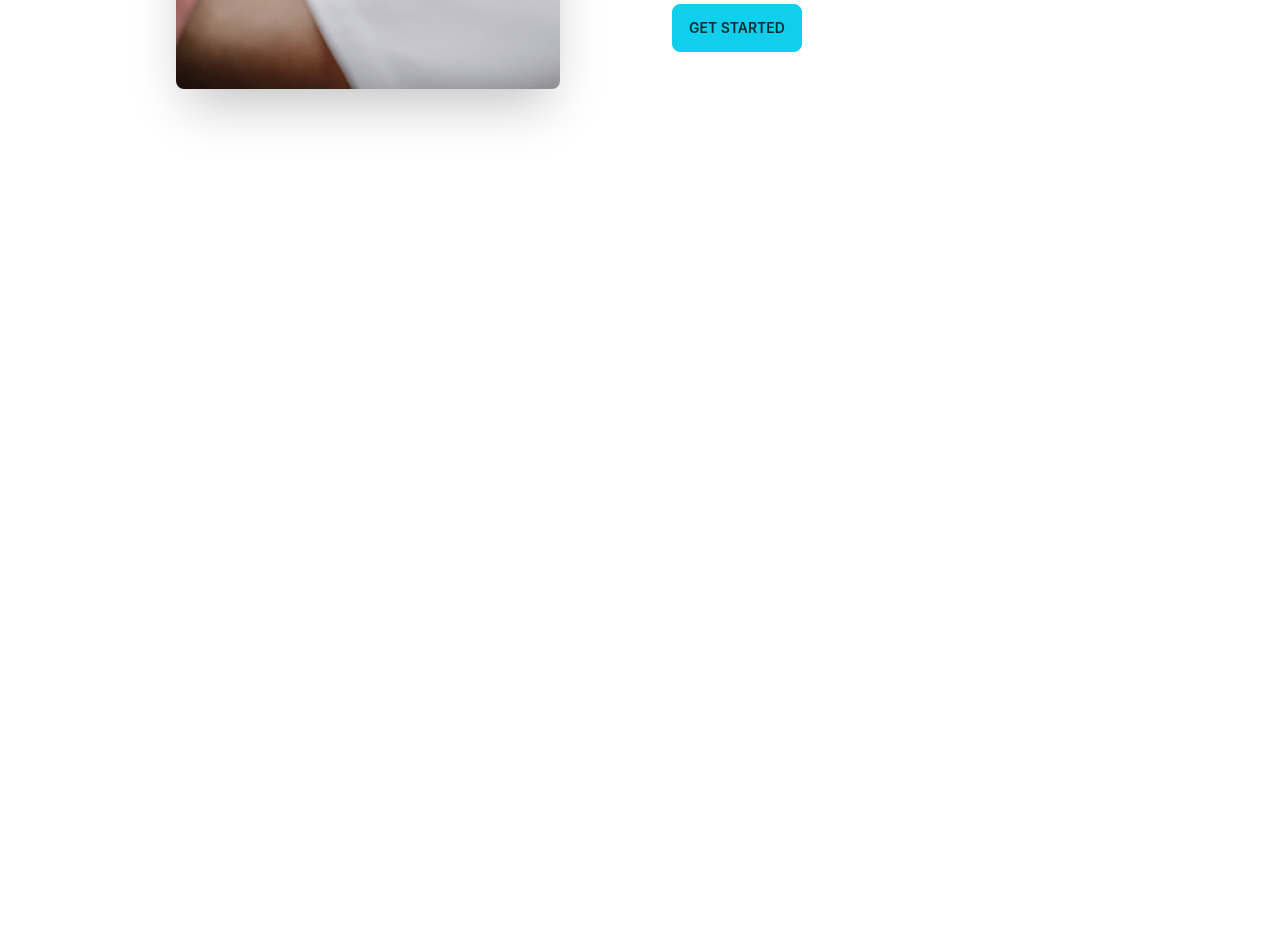
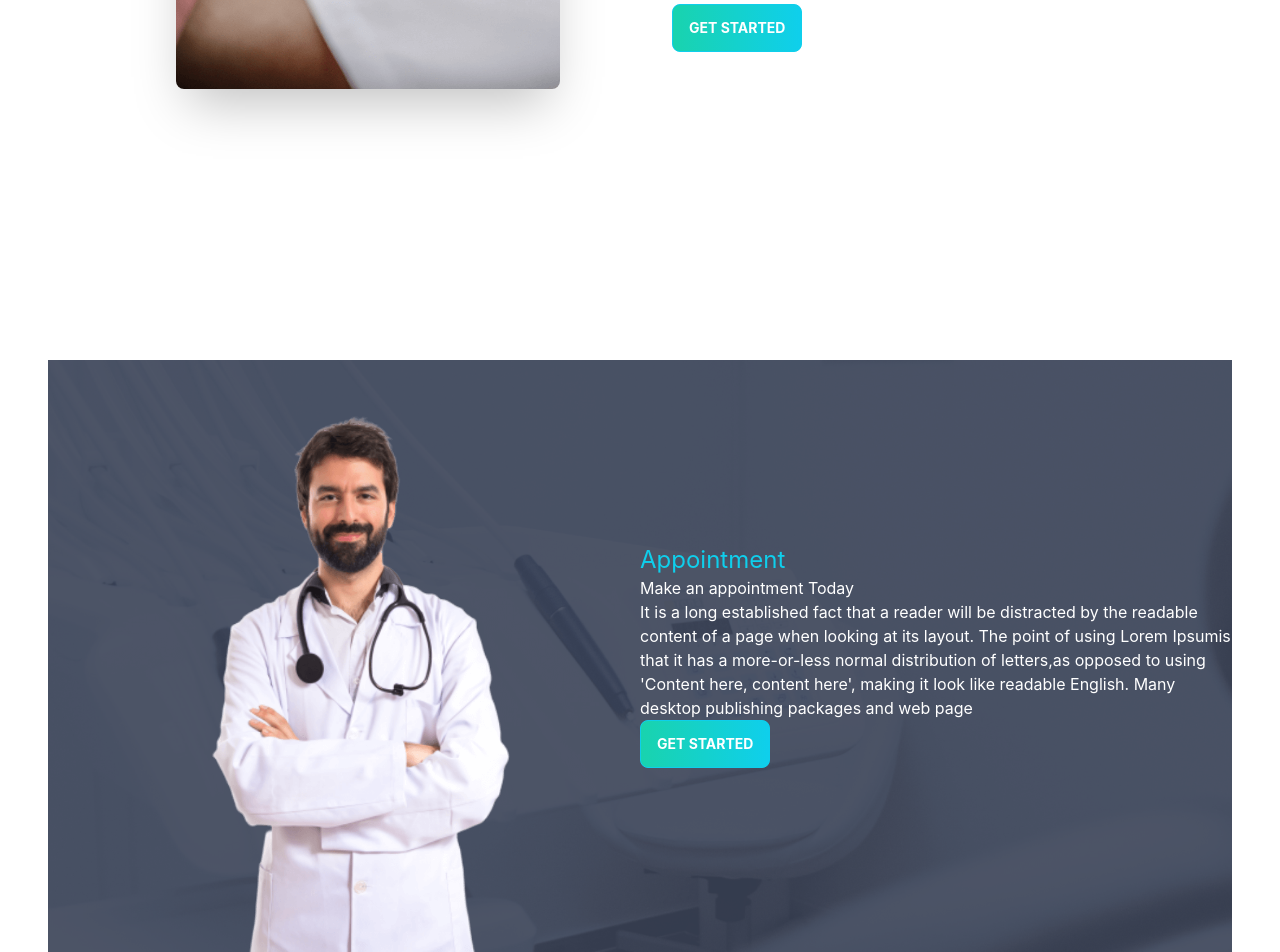
Before and after one commit to mdmehedihasan212/doctors-portal-client, a React (Create React App) app: page / in a window 1280 px wide. Shown: the part 2263-3215 px from the top of the page. Before the commit the page ends 2623 px from the top, so only its background shows below. Built offline with nearby package versions, Linux system fonts and the light colour scheme.

Commit message:
add background img with doctor banner

```diff
--- a/src/Pages/Home/Banner.js
+++ b/src/Pages/Home/Banner.js
@@ -1,15 +1,16 @@
 import React from 'react';
 import chair from '../../assets/images/chair.png';
+import PrimaryButton from '../Shared/PrimaryButton';
 
 const Banner = () => {
     return (
-        <div class="hero min-h-screen">
-            <div class="hero-content flex-col lg:flex-row-reverse">
+        <div className="hero min-h-screen">
+            <div className="hero-content flex-col lg:flex-row-reverse">
                 <img src={chair} alt='img' className="max-w-sm lg:max-w-lg rounded-lg shadow-2xl" />
                 <div>
-                    <h1 class="text-5xl font-bold">Your New Smile Starts Here</h1>
-                    <p class="py-6">Lorem Ipsum is simply dummy text of the printing and typesetting industry. Lorem Ipsum has been the industry's standard dummy text ever since.</p>
-                    <button class="btn btn-primary uppercase font-bold text-white bg-gradient-to-r from-secondary to-primary">Get Started</button>
+                    <h1 className="text-5xl font-bold">Your New Smile Starts Here</h1>
+                    <p className="py-6">Lorem Ipsum is simply dummy text of the printing and typesetting industry. Lorem Ipsum has been the industry's standard dummy text ever since.</p>
+                    <PrimaryButton>Get Started</PrimaryButton>
                 </div>
             </div>
         </div>
--- a/src/Pages/Home/Home.js
+++ b/src/Pages/Home/Home.js
@@ -1,6 +1,7 @@
 import React from 'react';
 import Banner from './Banner';
 import Info from './Info';
+import MakeAppointment from './MakeAppointment';
 import OurServices from './OurServices';
 
 const Home = () => {
@@ -9,6 +10,7 @@
             <Banner></Banner>
             <Info></Info>
             <OurServices></OurServices>
+            <MakeAppointment></MakeAppointment>
         </div>
     );
 };
--- a/src/Pages/Home/InfoCard.js
+++ b/src/Pages/Home/InfoCard.js
@@ -2,12 +2,12 @@
 
 const InfoCard = ({ img, cardTitle, bgColor, cardDetails }) => {
     return (
-        <div class={`card lg:card-side shadow-xl ${bgColor}`}>
+        <div className={`card lg:card-side shadow-xl ${bgColor}`}>
             <figure>
                 <img className='pl-5' src={img} alt="icon" />
             </figure>
-            <div class="card-body">
-                <h2 class="card-title text-white">{cardTitle}</h2>
+            <div className="card-body">
+                <h2 className="card-title text-white">{cardTitle}</h2>
                 <p className='text-white'>{cardDetails}</p>
             </div>
         </div>
--- /dev/null
+++ b/src/Pages/Home/MakeAppointment.js
@@ -0,0 +1,24 @@
+import React from 'react';
+import doctor from '../../assets/images/doctor.png';
+import appointment from '../../assets/images/appointment.png';
+import PrimaryButton from '../Shared/PrimaryButton';
+
+const MakeAppointment = () => {
+    return (
+        <section className='flex justify-center items-center' style={{
+            background: `url(${appointment})`
+        }}>
+            <div className='flex-1'>
+                <img className='mt-[100]' src={doctor} alt="" />
+            </div>
+            <div className='flex-1'>
+                <h4 className='text-2xl text-primary'>Appointment</h4>
+                <h5 className='text-white'>Make an appointment Today</h5>
+                <p className='text-white'>It is a long established fact that a reader will be distracted by the readable content of a page when looking at its layout. The point of using Lorem Ipsumis that it has a more-or-less normal distribution of letters,as opposed to using 'Content here, content here', making it look like readable English. Many desktop publishing packages and web page</p>
+                <PrimaryButton>Get Started</PrimaryButton>
+            </div>
+        </section>
+    );
+};
+
+export default MakeAppointment;
--- a/src/Pages/Home/OurServices.js
+++ b/src/Pages/Home/OurServices.js
@@ -4,6 +4,7 @@
 import whitening from '../../assets/images/whitening.png';
 import treatment from '../../assets/images/treatment.png';
 import Service from './Service';
+import PrimaryButton from '../Shared/PrimaryButton';
 
 const OurServices = () => {
     const services = [
@@ -33,7 +34,7 @@
                 <h4 className='text-primary font-bold text-xl'>Our Services</h4>
                 <h5 className='text-3xl'>Services We Provide</h5>
             </div>
-            <div className='grid grid-cols-1 md:grid-cols-2 lg:grid-cols-3 mt-24'>
+            <div className='grid grid-cols-1 md:grid-cols-2 lg:grid-cols-3 mt-24 gap-10'>
                 {
                     services.map(service => <Service
                         key={service._id}
@@ -41,13 +42,13 @@
                     ></Service>)
                 }
             </div>
-            <div class="hero min-h-screen mt-24 px-28">
-                <div class="hero-content flex-col lg:flex-row">
-                    <img src={treatment} class="max-w-sm rounded-lg shadow-2xl" />
+            <div className="hero min-h-screen mt-24 px-28">
+                <div className="hero-content flex-col lg:flex-row">
+                    <img src={treatment} className="max-w-sm rounded-lg shadow-2xl" />
                     <div className='pl-24'>
-                        <h1 class="text-5xl font-bold">Exceptional Dental Care, on Your Terms</h1>
-                        <p class="py-6">It is a long established fact that a reader will be distracted by the readable content of a page when looking at its layout. The point of using Lorem Ipsumis that it has a more-or-less normal distribution of letters,as opposed to using 'Content here, content here', making it look like readable English. Many desktop publishing packages and web page</p>
-                        <button class="btn btn-primary">Get Started</button>
+                        <h1 className="text-5xl font-bold">Exceptional Dental Care, on Your Terms</h1>
+                        <p className="py-6">It is a long established fact that a reader will be distracted by the readable content of a page when looking at its layout. The point of using Lorem Ipsumis that it has a more-or-less normal distribution of letters,as opposed to using 'Content here, content here', making it look like readable English. Many desktop publishing packages and web page</p>
+                        <PrimaryButton>Get Started</PrimaryButton>
                     </div>
                 </div>
             </div>
--- a/src/Pages/Home/Service.js
+++ b/src/Pages/Home/Service.js
@@ -4,12 +4,12 @@
     const { img, name, description } = service;
 
     return (
-        <div class="card w-96 bg-base-100 shadow-xl">
-            <figure class="px-10 pt-10">
-                <img src={img} alt="Shoes" class="rounded-xl" />
+        <div className="card w-96 bg-base-100 shadow-xl">
+            <figure className="px-10 pt-10">
+                <img src={img} alt="img" className="rounded-xl" />
             </figure>
-            <div class="card-body items-center text-center">
-                <h2 class="card-title">{name}</h2>
+            <div className="card-body items-center text-center">
+                <h2 className="card-title">{name}</h2>
                 <p>{description}</p>
             </div>
         </div>
--- a/src/Pages/Shared/Navbar.js
+++ b/src/Pages/Shared/Navbar.js
@@ -14,10 +14,10 @@
         <div className="navbar bg-base-100">
             <div className="navbar-start">
                 <div className="dropdown">
-                    <label tabindex="0" className="btn btn-ghost lg:hidden">
-                        <svg xmlns="http://www.w3.org/2000/svg" className="h-5 w-5" fill="none" viewBox="0 0 24 24" stroke="currentColor"><path stroke-linecap="round" stroke-linejoin="round" stroke-width="2" d="M4 6h16M4 12h8m-8 6h16" /></svg>
+                    <label tabIndex="0" className="btn btn-ghost lg:hidden">
+                        <svg xmlns="http://www.w3.org/2000/svg" className="h-5 w-5" fill="none" viewBox="0 0 24 24" stroke="currentColor"><path strokeLinecap="round" strokeLinejoin="round" strokeWidth="2" d="M4 6h16M4 12h8m-8 6h16" /></svg>
                     </label>
-                    <ul tabindex="0" className="menu menu-compact dropdown-content mt-3 p-2 shadow bg-base-100 rounded-box w-52">
+                    <ul tabIndex="0" className="menu menu-compact dropdown-content mt-3 p-2 shadow bg-base-100 rounded-box w-52">
                         {menu}
                     </ul>
                 </div>
--- /dev/null
+++ b/src/Pages/Shared/PrimaryButton.js
@@ -0,0 +1,9 @@
+import React from 'react';
+
+const PrimaryButton = ({ children }) => {
+    return (
+        <button className="btn btn-primary uppercase font-bold text-white bg-gradient-to-r from-secondary to-primary">{children}</button>
+    );
+};
+
+export default PrimaryButton;
```
